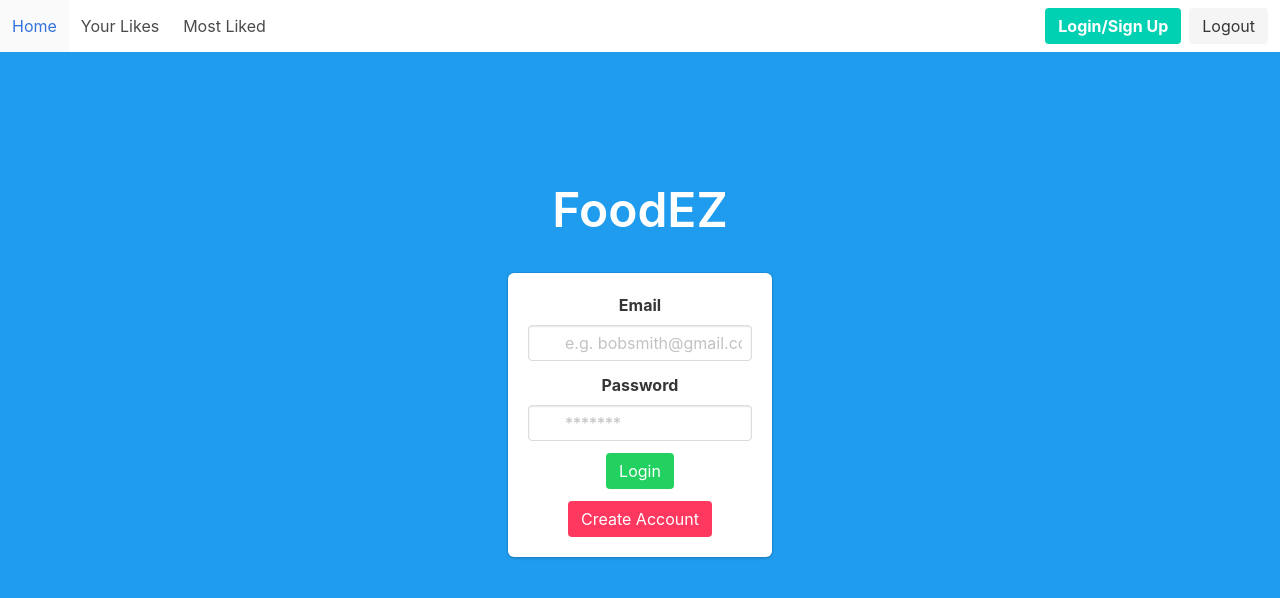
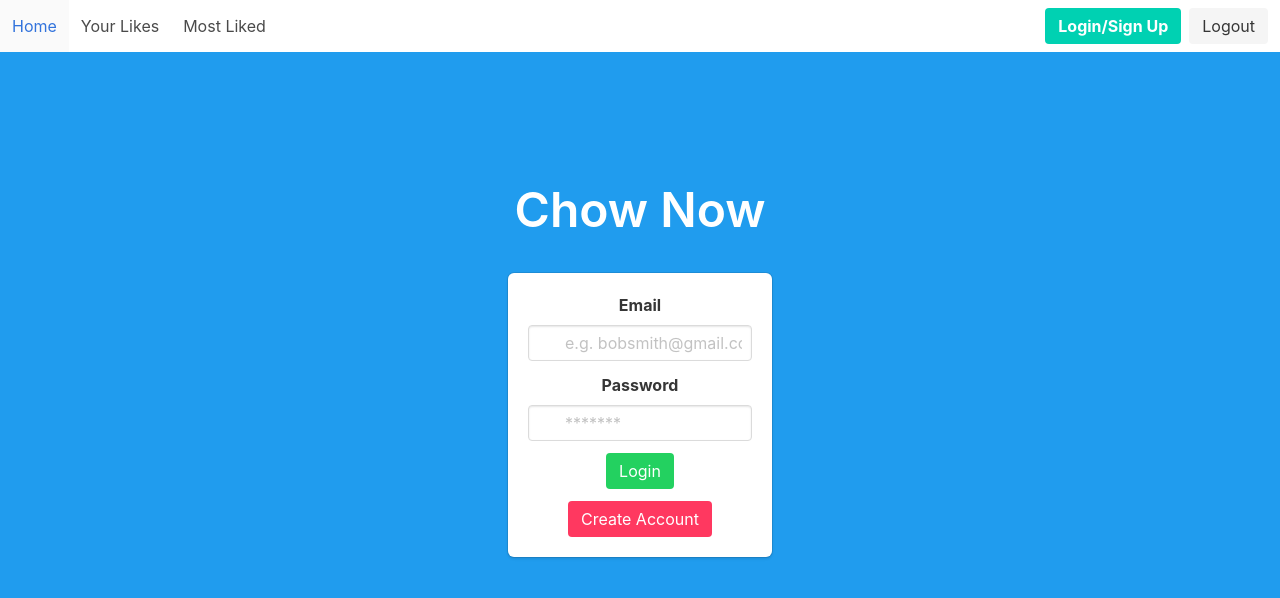
Before and after one commit to JWK750/COMP426FinalProject, a website with bundled scripts: page login/index.html in a window 1280 px wide. Built offline with nearby package versions, Linux system fonts and the light colour scheme; some icons are missing.

Commit message:
Changed name to Chow Now

```diff
--- a/login/index.html
+++ b/login/index.html
@@ -51,7 +51,7 @@
           <section class="hero is-info is-fullheight">
             <div class="hero-body">
               <div class="container">
-                  <h1 class="title is-1">FoodEZ</h1>
+                  <h1 class="title is-1">Chow Now</h1>
                 <div class="columns is-centered">
                   <div class="column is-5-tablet is-4-desktop is-3-widescreen">
                     <form action="" class="box">
```
Also changed, not shown: index.html (+1 -1 lines).
